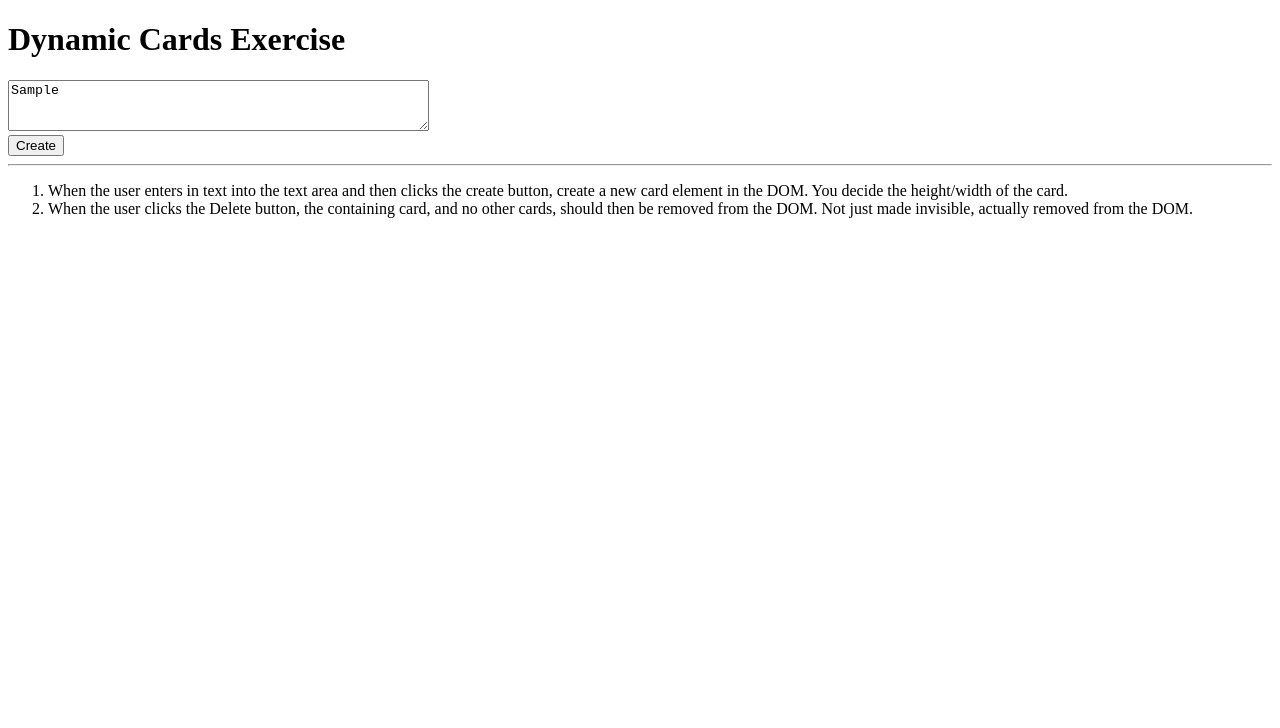
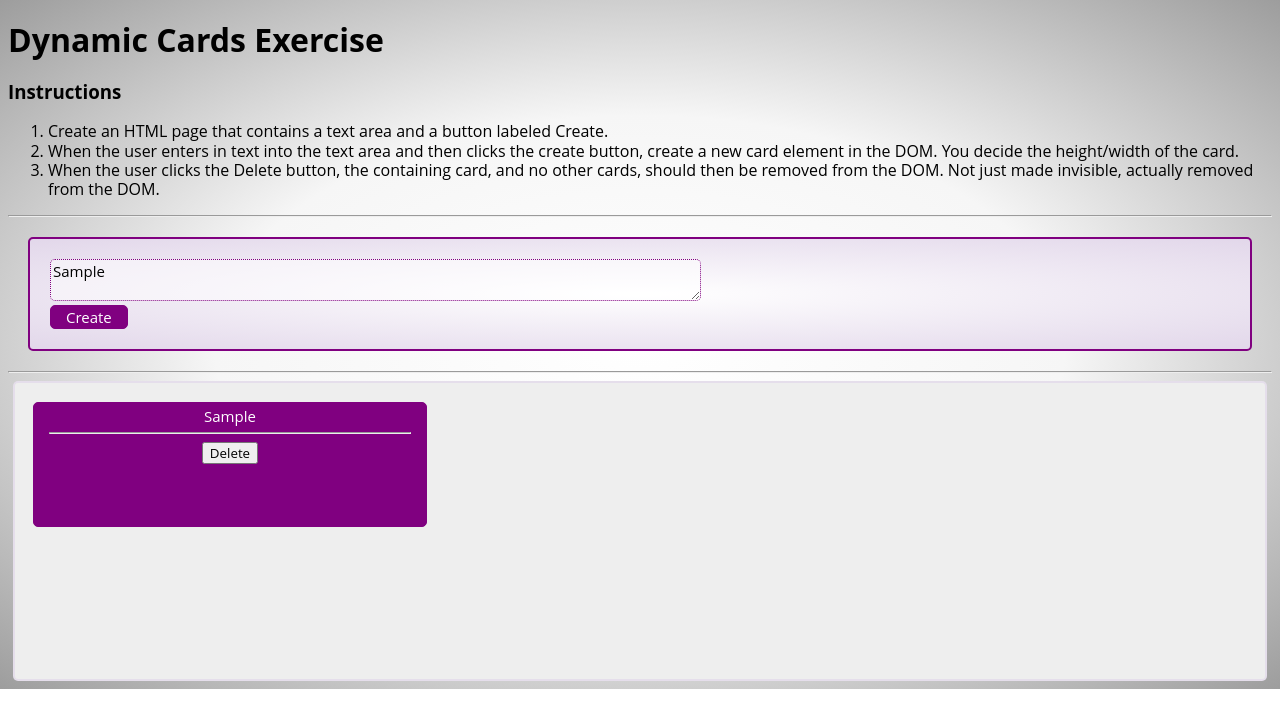
Before and after one commit to iamericanartist/spa-event-listeners-dynamic-cards, a plain HTML site: page index.html in a window 1280 px wide. Both pictures are taken after typing "Sample" into the empty fields and a click on the button "Create". Drawn offline with Linux system fonts and the light colour scheme.

Commit message:
saving progress

```diff
--- a/cards.css
+++ b/cards.css
@@ -0,0 +1,66 @@
+* {
+	font-family: "Open Sans", sans-serif;
+  line-height: 120%;
+  box-sizing: border-box;
+}
+html {
+	background: radial-gradient(ellipse at center, rgba(255,255,255,1) 0%, rgba(246,246,246,1) 47%, rgba(157,157,157,1) 100%)no-repeat;
+}
+
+/* for all button styling */
+.buttons {
+
+}
+
+
+/* INPUT AREA STYLING*/
+#inputArea {
+	padding: 20px;
+	margin: 20px;
+	border: 2px solid purple;
+	border-radius: 5px;
+	background: radial-gradient(ellipse at center, rgba(255,255,255,1) 0%, rgba(226,215,234,1) 100%);
+}
+/* not needed? */
+#textInput {
+	border-radius: 5px;
+	font-size: 15px;
+	border: 1px dotted purple;
+	background-color: rgba(255,255,255,.5);
+}
+/* FOR CREATE BUTTON ONLY */
+#createButton {
+	color: white;
+	padding: 2px 15px;
+	font-size: 15px;
+	border-radius: 5px;
+	background-color: purple;
+	border: 1px solid purple;
+}
+/* CARDHOLDER AREA */
+#outputArea {
+	padding: 10px;
+	margin: 5px;
+	border-radius: 5px;
+	min-height: 300px;
+	border: 2px solid rgba(226,215,234,.7);
+	background-color: #eee ;
+}
+/* OUR DYNAMICALLY CREATED CARDS */
+.domCard {
+	color: white;
+	font-size: 15px;
+	text-align: center;
+	width: 32%;
+	margin: 0.66666%;
+	padding: 4px 15px;
+	border-radius: 5px;
+	background-color: purple;
+	border: 1px solid purple;
+	min-height: 125px;
+	display: inline-block;
+}
+
+.domCardDeleteButton {
+
+}
--- a/cards.js
+++ b/cards.js
@@ -1,16 +1,30 @@
 console.log("cards.js is loaded");
 
 // 1 Create an HTML page that contains a text area and a button labeled Create.
-	// nothing needed
+  // nothing needed
 var cards = [];
 var textInputEl = document.getElementById("textInput");
-console.log("textInputEl", textInputEl);
+var createButtonEl = document.getElementById("createButton");
+
+var outputAreaEl = document.getElementById("outputArea");
+
+// 2 When the user enters in text into the text area and then clicks the create button,
+  // create a new card element in the DOM. You decide the height/width of the card.
+createButton.addEventListener("click", function createButtonClick (event){
+  makeCard();
+  console.log("textInputEl", textInputEl.value);
+});
+function makeCard() {
+  // outputAreaEl.innerHTML += ` You clicked on the ${event.target.innerHTML} section</br>`;
+  outputAreaEl.innerHTML += `<div id="domCard[i]" class="domCard">${textInputEl.value}<hr/>
+                              <button id="deleteButton[i]" class="buttons">Delete </button></div>`;
+}
 
 
 
-// 2 When the user enters in text into the text area and then clicks the create button,
-// create a new card element in the DOM. You decide the height/width of the card.
+
+
 
 
 // 3 When the user clicks the Delete button, the containing card, and no other cards,
-// should then be removed from the DOM. Not just made invisible, actually removed from the DOM.
+  // should then be removed from the DOM. Not just made invisible, actually removed from the DOM.
--- a/index.html
+++ b/index.html
@@ -8,20 +8,24 @@
 </head>
 <body>
 	<h1>Dynamic Cards Exercise</h1>
-	<div>
-		<textarea rows="3" cols="50" id="textInput" placeholder="Enter your text here..."></textarea>
-	</div>
-	<div>
-		<button id="createButton" class="buttons">Create</button>
-	</div>
-
-	<hr/>
-	<!-- <h1>Instructions</h1> -->
+	<h3>Instructions</h3>
 	<ol>
-		<!-- <li>Create an HTML page that contains a text area and a button labeled Create.</li> -->
+		<li>Create an HTML page that contains a text area and a button labeled Create.</li>
 		<li>When the user enters in text into the text area and then clicks the create button, create a new card element in the DOM. You decide the height/width of the card.</li>
 		<li>When the user clicks the Delete button, the containing card, and no other cards, should then be removed from the DOM. Not just made invisible, actually removed from the DOM.</li>
 	</ol>
+	<hr/>
+	<div id="inputArea">
+		<div>
+			<textarea rows="2" cols="70" id="textInput" placeholder="Enter your text here..."></textarea>
+		</div>
+		<div>
+			<button id="createButton" class="buttons">Create</button>
+		</div>
+	</div>
+	<hr/>
+
+	<div id="outputArea"></div>
 
 	<script src="cards.js"></script>
 </body>
```
